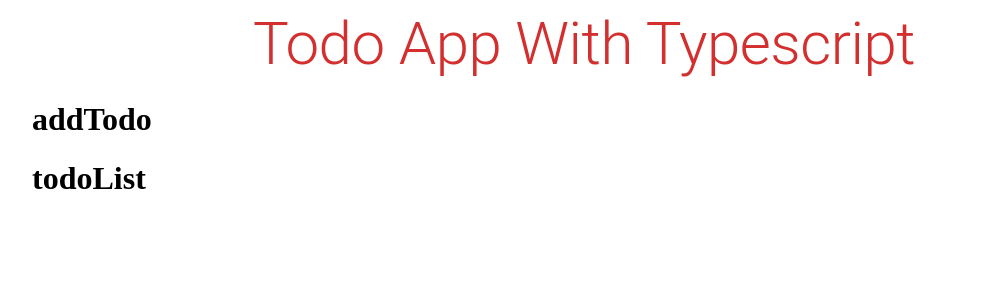
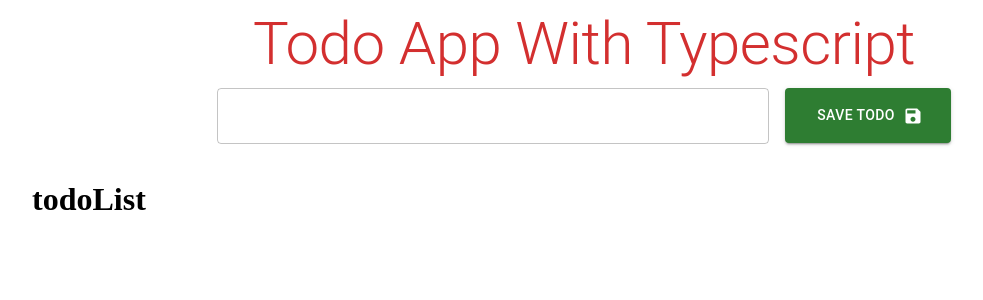
Before and after one commit to KazimAkyol/typescript, a React (Create React App) app in the folder class_notes/S03-TodoApp/: page / in a window 1280 px wide. Shown: the top 300 px of the page, without its empty margins (56-1039 px from the left). Built offline with nearby package versions, Linux system fonts and the light colour scheme.

Commit message:
22.commit

```diff
--- a/class_notes/S03-TodoApp/src/components/AddTodo.tsx
+++ b/class_notes/S03-TodoApp/src/components/AddTodo.tsx
@@ -1,16 +1,50 @@
+import { Save } from "@mui/icons-material";
 import { Box, Button, TextField } from "@mui/material";
-import React from "react";
+import React, { useState } from "react";
 
 export default function AddTodo() {
+
+    // const [task, setTask] = useState<string>("")
+    const [task, setTask] = useState("")
+
+
+    const handleSubmit = (e:React.ChangeEvent<HTMLInputElement | HTMLTextAreaElement>) => {
+        console.log(e.target.value)
+    }
+
   return (
     <Box
       component="form"
+      onSubmit={handleSubmit}
       sx={{
         display: { xs: "block", sm: "flex" },
+        justifyContent: { xs: "flex-start", sm: "center" },
+        m: { xs: 1, sm: "auto" },
+        height: { xs: "120px", sm: "80px" },
       }}
     >
-      <TextField />
-      <Button>Save Todo</Button>
+      <TextField
+        variant="outlined"
+        color="success"
+        sx={{
+          minWidth: { xs: "100%", sm: "50%" },
+          height: "50px",
+          m: 1,
+        }}
+        // onChange={(e)=>console.log(e.target.value)}
+      />
+      <Button
+        variant="contained"
+        endIcon={<Save />}
+        color="success"
+        sx={{
+          minWidth: { xs: "100%", sm: "15%" },
+          height: "55px",
+          m: 1,
+        }}
+      >
+        Save Todo
+      </Button>
     </Box>
   );
 }
--- a/class_notes/S03-TodoApp/src/pages/Home.tsx
+++ b/class_notes/S03-TodoApp/src/pages/Home.tsx
@@ -1,12 +1,13 @@
 import { Container } from "@mui/material";
 import React from "react";
 import Header from "../components/Header";
+import AddTodo from "../components/AddTodo";
 
 export default function Home() {
   return (
     <Container>
       <Header />
-      <h1>addTodo</h1>
+      <AddTodo />
       <h1>todoList</h1>
     </Container>
   );
```
